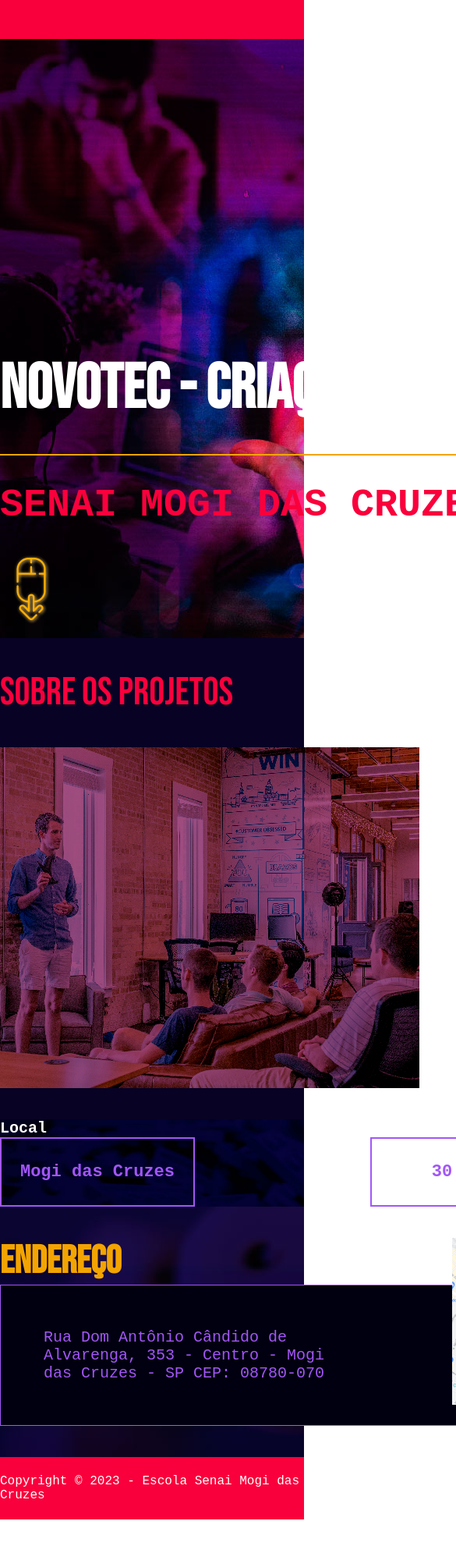
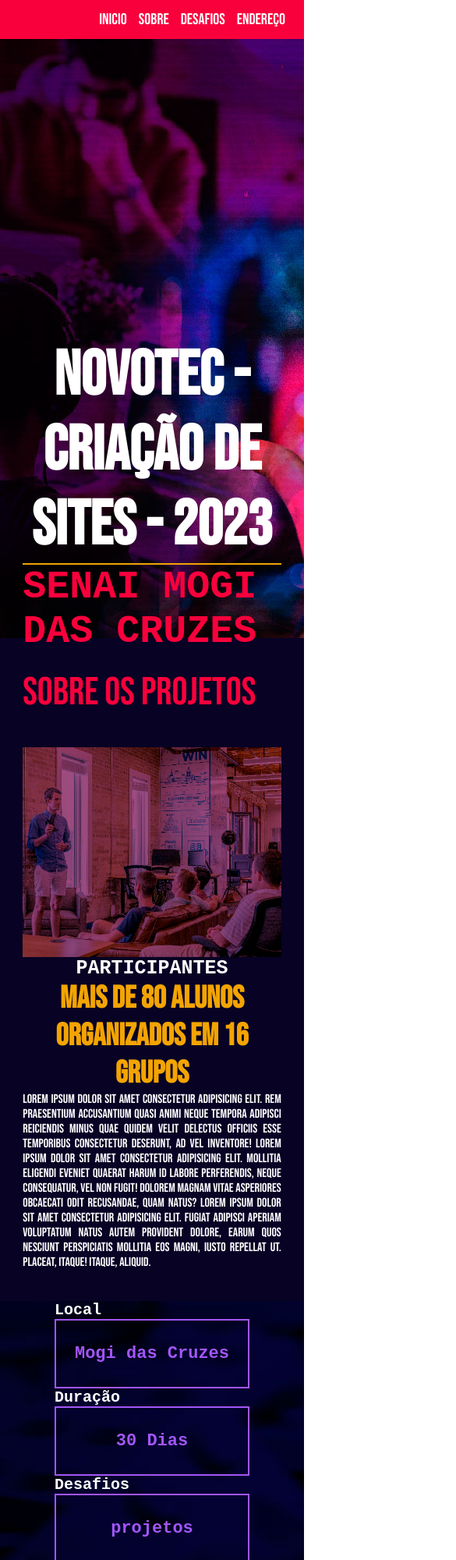
Before and after one commit to almeida30/Apostila-SENAI, a plain HTML site: page index.html in a window 390 px wide. Shown: the top 2000 px of the page at 78% size, 585 px wide, since content can reach past the window. Before the commit the page ends 1948 px from the top, so only its background shows below. Drawn offline with Linux system fonts and the light colour scheme.

Commit message:
Update style.css

```diff
--- a/style.css
+++ b/style.css
@@ -204,6 +204,69 @@
     align-items: center;
 }
 
+
 footer span{
     font-family: 'Courier New', Courier, monospace;
 }
+@media(max-width: 760px){
+.container-grid{
+    width: 85%;
+   }
+   .conteudo-header{
+    display: flex;
+    justify-content: space-around;
+   }
+
+   .conteudo-header a{
+    padding-left: 15px;
+
+   }
+
+   .texto-banner h1{
+    text-align: center;
+   }
+   .imagem-sobre{
+    width: 100%;
+   }
+
+ .conteudo-sobre{
+    display: flex;
+    flex-direction: column;
+ }
+
+   .texto-sobre{
+    width: 100%;
+    text-align: center;
+   }
+
+.texto-endereco{
+   width: 90%;
+}
+
+.texto-endereco p{
+    font-size: 15px;
+    width: 90%
+}
+
+.conteudo-endereco{
+    width: 100%;
+}
+.desafios{
+    justify-content: center;
+}
+
+.mouse{
+    display: none;
+}
+
+.conteudo-info{
+    display: flex;
+    flex-direction: column;
+    align-items: center;
+
+}
+.mapa{
+    display: none;
+}
+
+}
```
